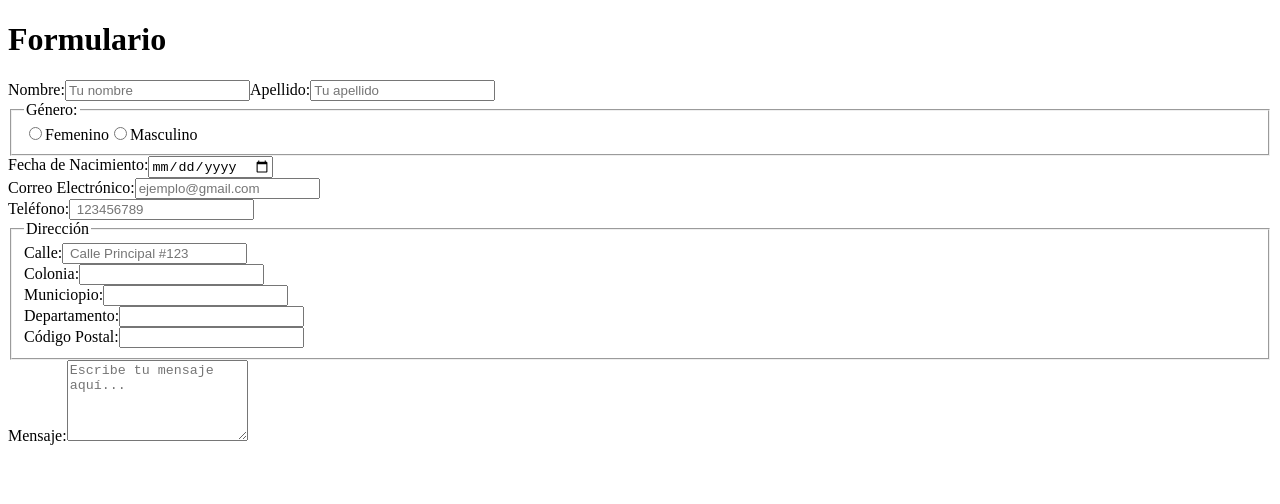
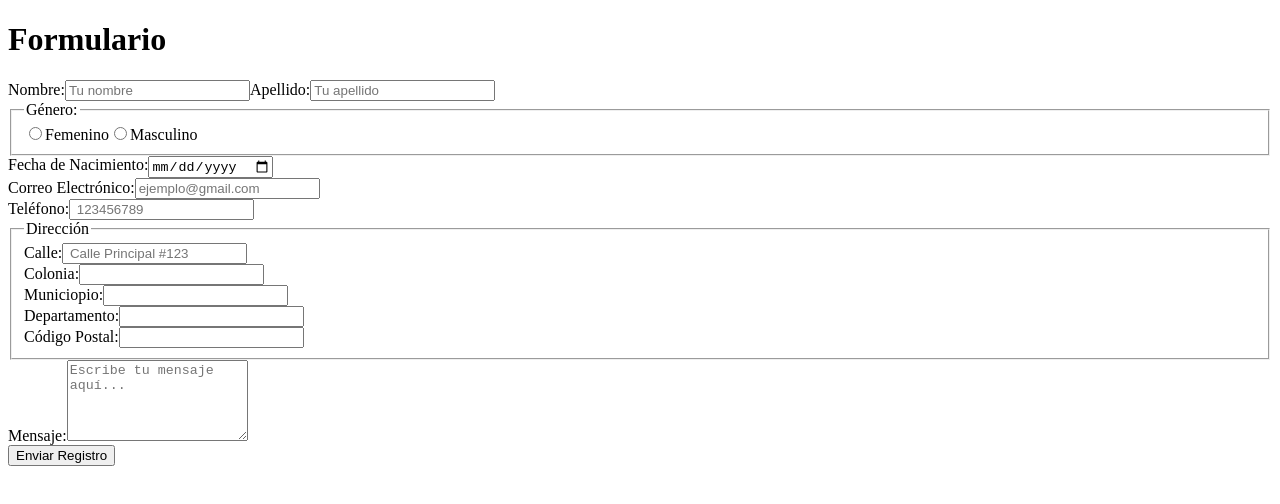
Before and after one commit to geramos2004-coder/tds222, a Vue app in the folder exam/: page / in a window 1280 px wide. Shown: the top 504 px of the page. Built offline with nearby package versions, Linux system fonts and the light colour scheme.

Commit message:
aggregue boton

```diff
--- a/exam/src/App.vue
+++ b/exam/src/App.vue
@@ -74,6 +74,7 @@
         <label for="mensaje">Mensaje:</label>
         <textarea id="mensaje" name="mensaje" rows="5" placeholder="Escribe tu mensaje aquí..." required></textarea>
     </div>
+      <button type="submit">Enviar Registro</button>
 
 
 </template>
```
